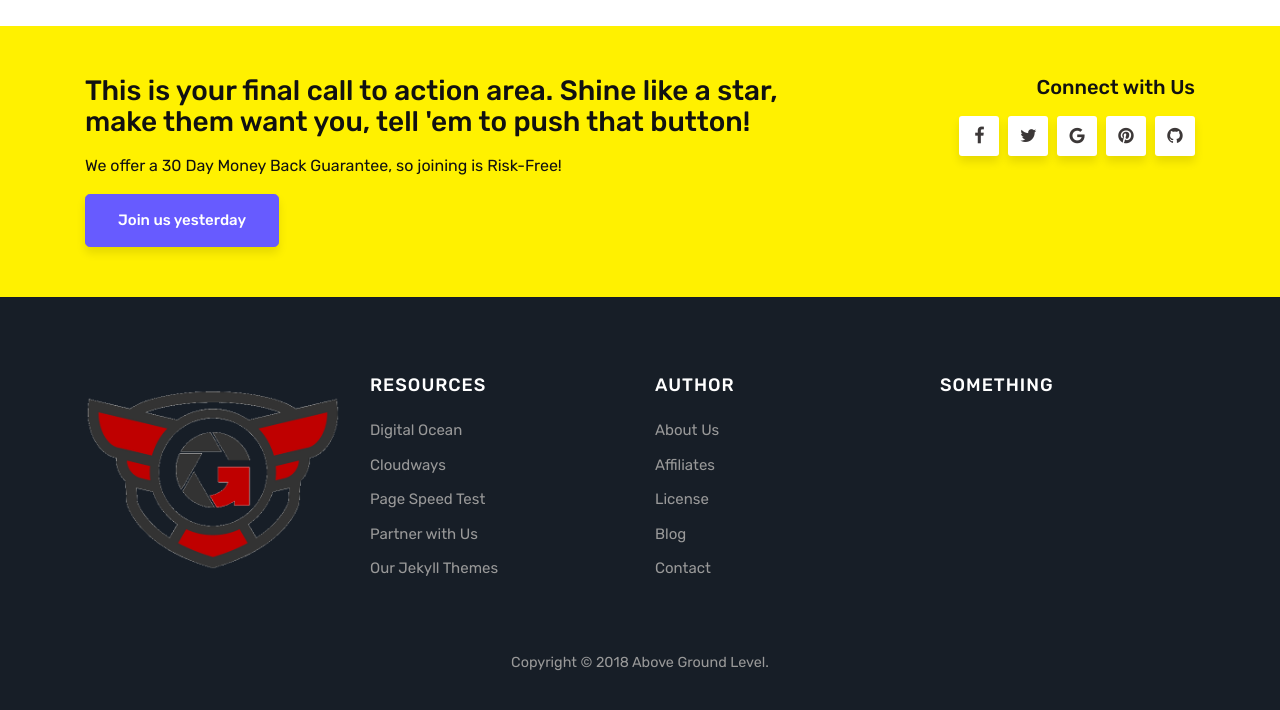
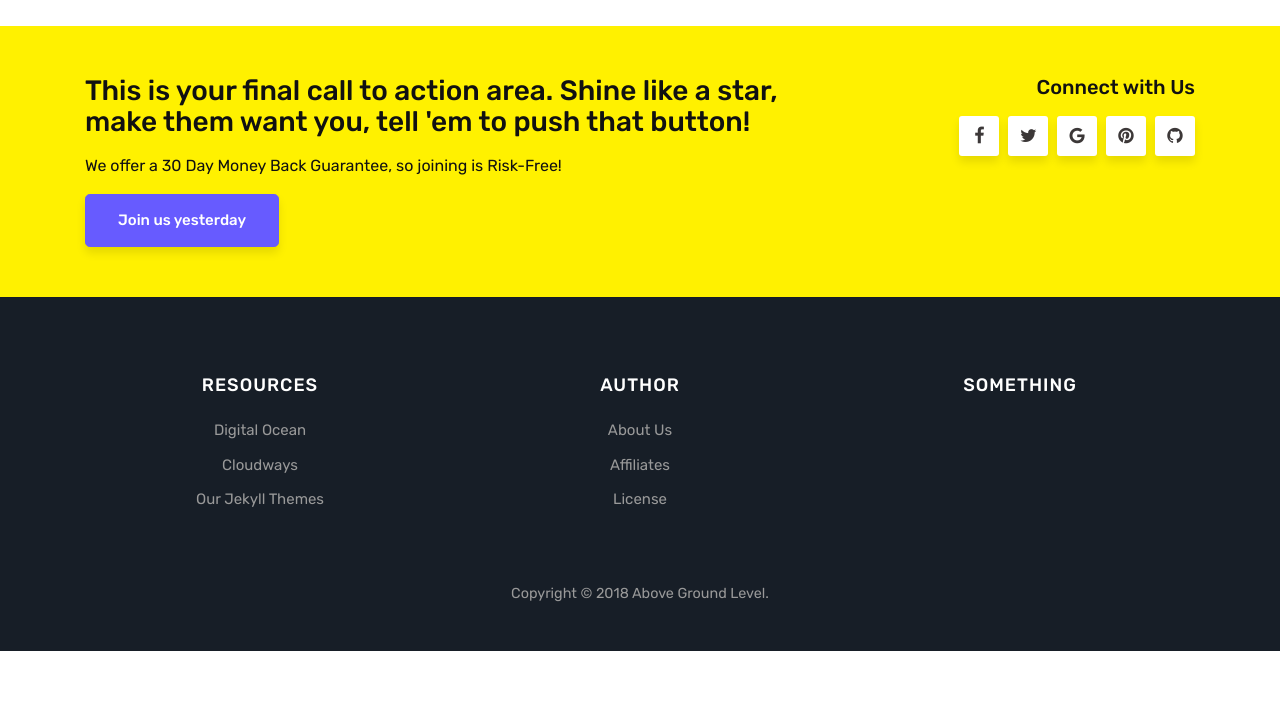
Before and after one commit to anhdeee/dx, a Jekyll site: the page built from index.html, in a window 1280 px wide and 900 px high, scrolled down 1932 px, cut to the strip 180-890 px from the top of the window. Built offline with Jekyll 4.4.1, drawn with Linux system fonts in a browser that asks for light colours; the list of posts is cut into pages by our own code; comment, search, counter and statistics services are not loaded; after the commit the page ends 2763 px from its top, so only the background shows below that.

Commit message:
Update _layouts/default.html

```diff
--- a/_layouts/default.html
+++ b/_layouts/default.html
@@ -152,42 +152,31 @@
         <div class="container">
 
             <div class="row">
-                <div class="col-sm-3">
-                <div class="footer-widget">
-                <a href="{{site.baseurl}}/contact">
-                <img src="{{ site.baseurl }}/assets/images/footerlogo.png">
-                </a>
-                </div>
-                </div>
 
-                <div class="col-sm-3">
-                <div class="footer-widget">
+                <div class="col-sm-4">
+                <div class="footer-widget text-center">
                 <h5 class="title">Resources</h5>
                 <ul>
                 <li><a target="_blank" href="https://m.do.co/c/84c9b45d0c47">Digital Ocean</a></li>
                 <li><a target="blank" href="https://www.cloudways.com/en/pricing.php?id=153986&amp;a_bid=005da123">Cloudways</a></li>
-                <li><a target="blank" href="http://shareasale.com/r.cfm?b=875645&amp;u=1087935&amp;m=41388&amp;urllink=&amp;afftrack=">Page Speed Test</a></li>
-                <li><a target="blank" href="https://www.wowthemes.net/affiliate-area/?utm_source=fromjekyllsidebar&utm_campaign=sidebar">Partner with Us</a></li>
                 <li><a target="blank" href="https://www.wowthemes.net/category/jekyll-themes/">Our Jekyll Themes</a></li>
                 </ul>
                 </div>
                 </div>
 
-                <div class="col-sm-3">
-                <div class="footer-widget">
+                <div class="col-sm-4">
+                <div class="footer-widget text-center">
                 <h5 class="title">Author</h5>
                 <ul>
                 <li><a href="https://www.wowthemes.net/premium-themes-templates/">About Us</a></li>
                 <li><a target="_blank" href="https://www.wowthemes.net/affiliate-area/">Affiliates</a></li>
                 <li><a href="https://www.wowthemes.net/terms-and-conditions/">License</a></li>
-                <li><a href="https://www.wowthemes.net/blog/">Blog</a></li>
-                <li><a href="https://www.wowthemes.net/support/">Contact</a></li>
                 </ul>
                 </div>
                 </div>
 
-                <div class="col-sm-3">
-                <div class="footer-widget textwidget">
+                <div class="col-sm-4">
+                <div class="footer-widget textwidget text-center">
                     <h5 class="title">Something</h5>
                 </div>
                 </div>
```
